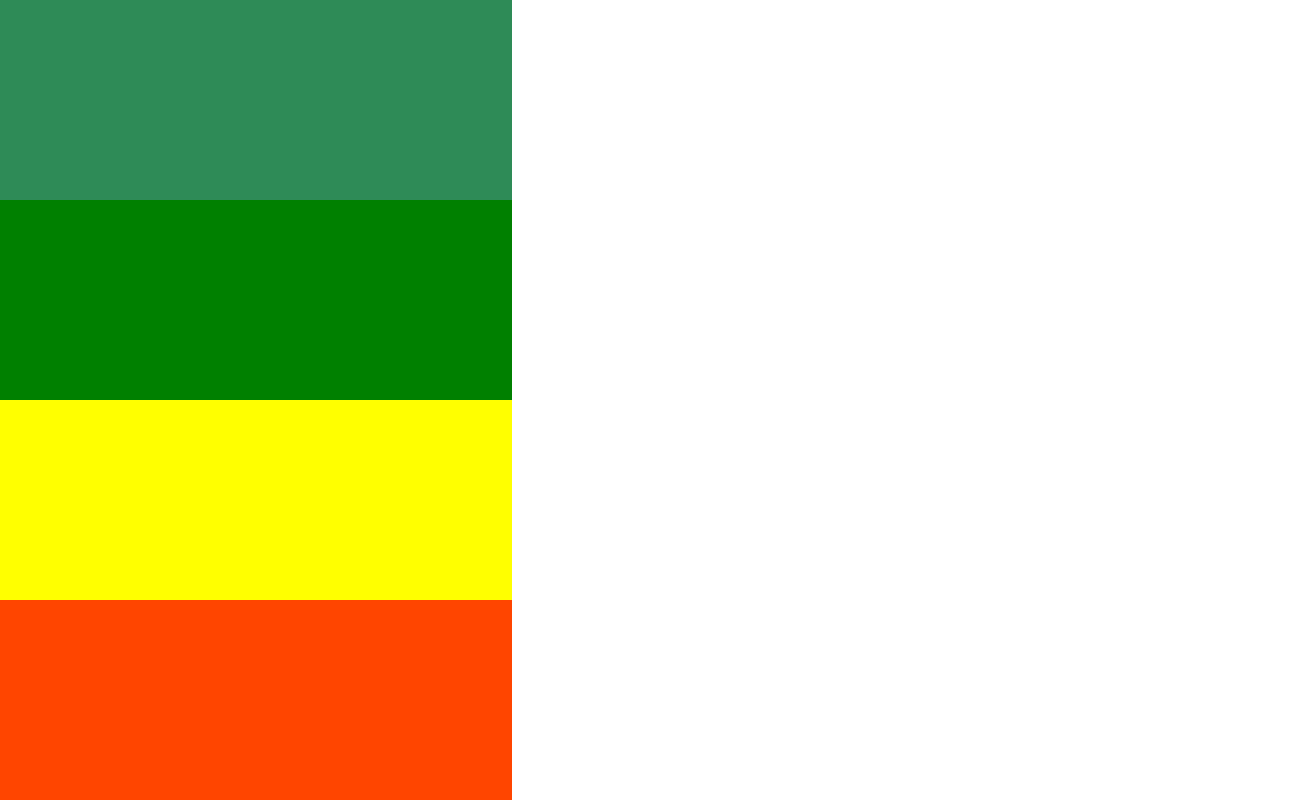
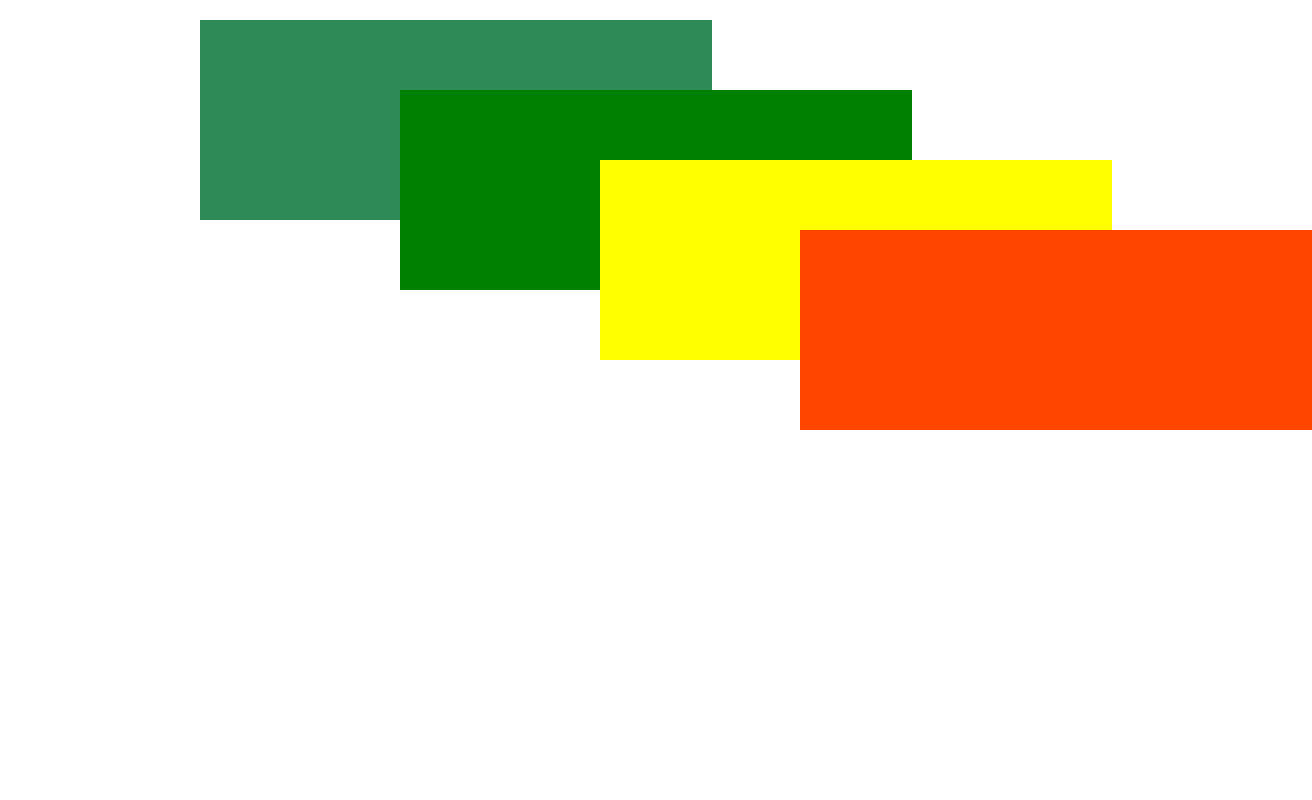
Before and after one commit to ArtemiyKiselev/ArtemiyKiselev.github.io, a plain HTML site: page Home work 5(4).html in a window 1280 px wide. Shown: the whole page, 1312 px wide, since content can reach past the window. Drawn offline with Linux system fonts and the light colour scheme.

Commit message:
Add files via upload

```diff
--- a/Home work 5(4).html
+++ b/Home work 5(4).html
@@ -6,26 +6,40 @@
             background-color: seagreen;
             height:  25vh;
             width: 40vw;
-            font-size: 20px;
-            font-weight: 400px;
+            margin-top: 20px;
+            margin-bottom: -150px;
+            margin-left: 200px;
+            margin-right: 80px;
         }
         .second-element{
             background-color: green;
             height:  25vh;
             width: 40vw;
+            margin-top: 20px;
+            margin-bottom: -150px;
+            margin-left: 400px;
+            margin-right: 80px;
         }
         .third-element{
             background-color: yellow;
             height:  25vh;
             width: 40vw;
+            margin-top: 20px;
+            margin-bottom: -150px;
+            margin-left: 600px;
+            margin-right: 80px;
         }
         .forth-element{
             background-color: orangered;
             height:  25vh;
             width: 40vw;
+            margin-top: 20px;
+            margin-bottom: -150px;
+            margin-left: 800px;
+            margin-right: 80px;
         }
         body{
-            display: block;
+            display: line;
             margin: 0px;
         }
         </style>
```
Also changed, not shown: Home work 5(5).html (added, +14 -0 lines).
